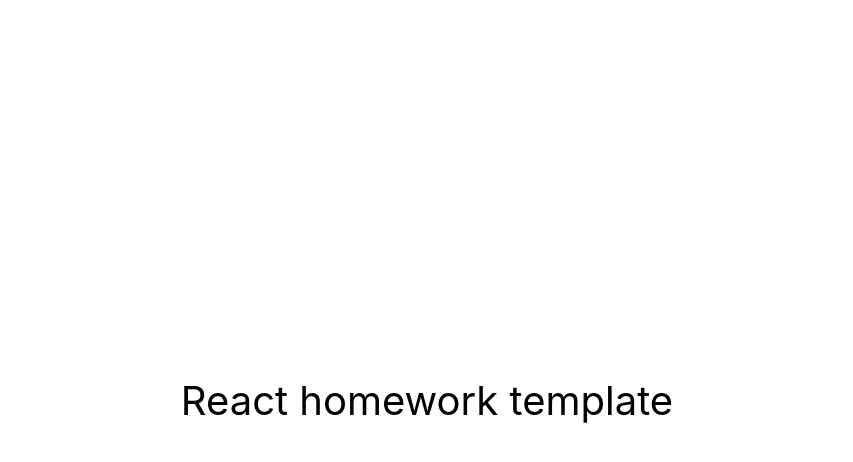
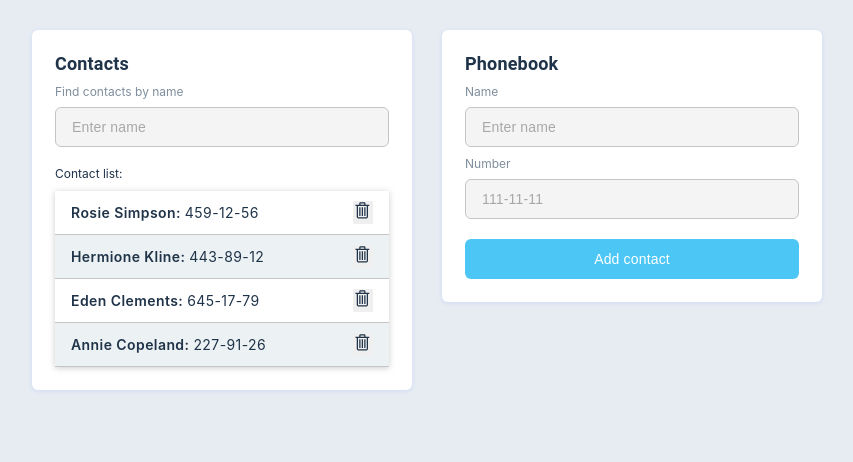
Before and after one commit to YevheniiBiloshapka/goit-react-hw-02-phonebook, a React (Create React App) app: page / in a window 1280 px wide. Shown: the top 462 px of the page, without its empty margins (213-1066 px from the left). Built offline with nearby package versions, Linux system fonts and the light colour scheme.

Commit message:
add contact

```diff
--- a/package.json
+++ b/package.json
@@ -9,7 +9,10 @@
     "@testing-library/user-event": "^13.5.0",
     "react": "^18.1.0",
     "react-dom": "^18.1.0",
+    "react-icons": "^4.4.0",
     "react-scripts": "5.0.1",
+    "styled-component": "^2.8.0",
+    "styled-components": "^5.3.6",
     "web-vitals": "^2.1.3"
   },
   "scripts": {
--- a/src/components/App.jsx
+++ b/src/components/App.jsx
@@ -1,16 +1,68 @@
-export const App = () => {
-  return (
-    <div
-      style={{
-        height: '100vh',
-        display: 'flex',
-        justifyContent: 'center',
-        alignItems: 'center',
-        fontSize: 40,
-        color: '#010101'
-      }}
-    >
-      React homework template
-    </div>
-  );
-};
+import { Component } from 'react';
+import { Box, Section, Results } from './App.styled';
+import { ContactForm } from './ContactForm/ContactForm';
+import { Filter } from './Filter/Filter';
+import { ContactList } from './ContactList/ContactList';
+// import { nanoid } from 'nanoid'
+// model.id = nanoid() //=> "V1StGXR8_Z5jdHi6B-myT"
+
+export class App extends Component {
+  state = {
+    contacts: [
+      { id: 'id-1', name: 'Rosie Simpson', number: '459-12-56' },
+      { id: 'id-2', name: 'Hermione Kline', number: '443-89-12' },
+      { id: 'id-3', name: 'Eden Clements', number: '645-17-79' },
+      { id: 'id-4', name: 'Annie Copeland', number: '227-91-26' },
+    ],
+    filter: '',
+    name: '',
+    number: '',
+  };
+
+  deleteTodo = contactId => {
+    this.setState(prevState => ({
+      contacts: prevState.contacts.filter(contact => contact.id !== contactId),
+    }));
+  };
+
+  changeFilter = e => {
+    this.setState({ filter: e.currentTarget.value });
+  };
+
+  getVisibleTodos = () => {
+    const { filter, contacts } = this.state;
+    const normalizedFilter = filter.toLowerCase();
+    return contacts.filter(contact =>
+      contact.name.toLowerCase().includes(normalizedFilter)
+    );
+  };
+
+  render() {
+    const { contacts, filter } = this.state;
+    const { deleteTodo, changeFilter, getVisibleTodos } = this;
+
+    return (
+      <Section>
+        <Box>
+          <h2>Contacts</h2>
+          <Filter value={filter} onChange={changeFilter} />
+          {contacts.length === 0 ? (
+            <Results>You don't have any contact 😓</Results>
+          ) : (
+            <>
+              <Results>Contact list:</Results>
+              <ContactList
+                contacts={getVisibleTodos()}
+                onDeleteContact={deleteTodo}
+              />
+            </>
+          )}
+        </Box>
+        <Box>
+          <h1>Phonebook</h1>
+          <ContactForm />
+        </Box>
+      </Section>
+    );
+  }
+}
--- /dev/null
+++ b/src/components/App.styled.jsx
@@ -0,0 +1,40 @@
+import styled from 'styled-components';
+
+export const Section = styled.section`
+  display: flex;
+  justify-content: center;
+  align-items: flex-start;
+  margin-top: 30px;
+  gap: 30px;
+`;
+
+export const Box = styled.div`
+  width: 334px;
+  padding: 23px;
+
+  background: #ffffff;
+  box-shadow: 0px 1px 4px rgba(126, 147, 255, 0.2);
+  border-radius: 6px;
+
+  & h1,
+  h2 {
+    font-family: 'Roboto';
+    font-style: normal;
+    font-weight: 600;
+    font-size: 18px;
+    line-height: 21px;
+    margin-bottom: 11px;
+
+    letter-spacing: 0.01em;
+
+    color: #1f3349;
+  }
+`;
+
+export const Results = styled.p`
+  font-weight: 400;
+  font-size: 12px;
+  line-height: 14px;
+  color: #1f3349;
+  margin-bottom: 10px;
+`;
--- /dev/null
+++ b/src/components/ContactForm/ContactForm.jsx
@@ -0,0 +1,25 @@
+import { Form, Button, Input, Label } from './ContactForm.styled';
+
+export const ContactForm = () => {
+  return (
+    <Form action="">
+      <Label htmlFor="">
+        <p>Name</p>
+        <Input type="text" placeholder="Enter name" />
+      </Label>
+
+      <Label htmlFor="">
+        <p>Number</p>
+        <Input
+          type="tel"
+          name="number"
+          pattern="\+?\d{1,4}?[-.\s]?\(?\d{1,3}?\)?[-.\s]?\d{1,4}[-.\s]?\d{1,4}[-.\s]?\d{1,9}"
+          title="Phone number must be digits and can contain spaces, dashes, parentheses and can start with +"
+          required
+          placeholder="111-11-11"
+        />
+      </Label>
+      <Button>Add contact</Button>
+    </Form>
+  );
+};
--- /dev/null
+++ b/src/components/ContactForm/ContactForm.styled.jsx
@@ -0,0 +1,68 @@
+import styled from 'styled-components';
+
+export const Form = styled.form`
+  display: flex;
+  flex-direction: column;
+`;
+
+export const Label = styled.label`
+  display: flex;
+  flex-direction: column;
+  margin-bottom: 10px;
+
+  & p {
+    font-weight: 400;
+    font-size: 12px;
+    line-height: 14px;
+    color: #7f8e9d;
+    margin-bottom: 8px;
+  }
+`;
+
+export const Input = styled.input`
+  background: #f4f4f4;
+  border: 1px solid #c5c5c5;
+  border-radius: 6px;
+  padding: 10px 16px;
+  font-weight: 400;
+  font-size: 14px;
+  line-height: 18px;
+
+  letter-spacing: 0.16px;
+
+  outline: none;
+
+  &:hover,
+  &:focus {
+    border: 1px solid #4cc6f5;
+  }
+
+  &::placeholder {
+    color: #a8a8a8;
+  }
+`;
+
+export const Button = styled.button`
+  display: flex;
+  justify-content: center;
+  align-items: center;
+  padding: 11px 0px;
+  margin-top: 10px;
+  max-width: 334px;
+
+  background: #4cc6f5;
+  border-radius: 6px;
+  border: none;
+
+  font-weight: 400;
+  font-size: 14px;
+  line-height: 18px;
+  letter-spacing: 0.16px;
+
+  color: #ffffff;
+
+  &:hover,
+  &:focus {
+    background: #2b97c2;
+  }
+`;
--- /dev/null
+++ b/src/components/ContactList/ContactList.jsx
@@ -0,0 +1,17 @@
+import { List, ListItem, Button } from './ContactList.styled';
+import { VscTrash } from 'react-icons/vsc';
+
+export const ContactList = ({ contacts, onDeleteContact }) => (
+  <List>
+    {contacts.map(({ id, name, number }) => (
+      <ListItem key={id}>
+        <p>
+          {name}: <span>{number}</span>
+        </p>
+        <Button onClick={() => onDeleteContact(id)}>
+          <VscTrash />
+        </Button>
+      </ListItem>
+    ))}
+  </List>
+);
--- /dev/null
+++ b/src/components/ContactList/ContactList.styled.jsx
@@ -0,0 +1,43 @@
+import styled from 'styled-components';
+
+export const List = styled.ul`
+  filter: drop-shadow(0px 1px 3px rgba(0, 0, 0, 0.2));
+  border-radius: 6px;
+`;
+
+export const ListItem = styled.li`
+  display: flex;
+  flex-direction: row;
+  align-items: center;
+  justify-content: space-between;
+
+  padding: 10px 16px;
+  background: #ffffff;
+  border-bottom: 1px solid #c5c5c5;
+
+  font-size: 14px;
+  line-height: 14px;
+  letter-spacing: 0.03em;
+  color: #1f3349;
+  font-weight: 600;
+  & span {
+    font-weight: 400;
+  }
+  &:nth-child(2n) {
+    background: #ecf1f3;
+  }
+`;
+
+export const Button = styled.button`
+  border: none;
+  padding: 0px;
+  color: #1f3349;
+
+  & svg {
+    height: 20px;
+    width: 20px;
+  }
+  &:hover {
+    color: #2b97c2;
+  }
+`;
--- /dev/null
+++ b/src/components/Filter/Filter.jsx
@@ -0,0 +1,16 @@
+import { Input, Label } from './Filter.styled';
+
+export const Filter = ({ value, onChange }) => {
+  return (
+    <Label htmlFor="">
+      <p>Find contacts by name</p>
+      <Input
+        type="text"
+        id="filter"
+        placeholder="Enter name"
+        value={value}
+        onChange={onChange}
+      ></Input>
+    </Label>
+  );
+};
--- /dev/null
+++ b/src/components/Filter/Filter.styled.jsx
@@ -0,0 +1,37 @@
+import styled from 'styled-components';
+export const Input = styled.input`
+  background: #f4f4f4;
+  border: 1px solid #c5c5c5;
+  border-radius: 6px;
+  padding: 10px 16px;
+  font-weight: 400;
+  font-size: 14px;
+  line-height: 18px;
+
+  letter-spacing: 0.16px;
+
+  outline: none;
+
+  &:hover,
+  &:focus {
+    border: 1px solid #4cc6f5;
+  }
+
+  &::placeholder {
+    color: #a8a8a8;
+  }
+`;
+
+export const Label = styled.label`
+  display: flex;
+  flex-direction: column;
+  margin-bottom: 20px;
+
+  & p {
+    font-weight: 400;
+    font-size: 12px;
+    line-height: 14px;
+    color: #7f8e9d;
+    margin-bottom: 8px;
+  }
+`;
--- a/src/index.css
+++ b/src/index.css
@@ -7,9 +7,51 @@ body {
     sans-serif;
   -webkit-font-smoothing: antialiased;
   -moz-osx-font-smoothing: grayscale;
+  background-color: #e6ecf2;
 }
 
 code {
   font-family: source-code-pro, Menlo, Monaco, Consolas, 'Courier New',
     monospace;
 }
+*,
+*::after,
+*::before {
+  box-sizing: inherit;
+}
+
+/* Стили для обнуления верхних отступов у элементов */
+h1,
+h2,
+h3,
+h4,
+h5,
+h6,
+p {
+  margin: 0;
+}
+
+/* Класс для обнуления базовых свойств у списков (ul) */
+ul {
+  list-style: none;
+  padding-left: 0;
+  margin: 0;
+}
+
+/* Класс для обнуления базовых свойств у ссылок */
+a {
+  text-decoration: none;
+  color: inherit;
+}
+
+/* Свойства для корректного отображения картинок */
+img {
+  display: block;
+  max-width: 100%;
+  height: auto;
+}
+
+/* Свойства для обнуления курсива у address */
+address {
+  font-style: normal;
+}
```
Also changed, not shown: 1 other file (tests, documents, lock files or other folders).
